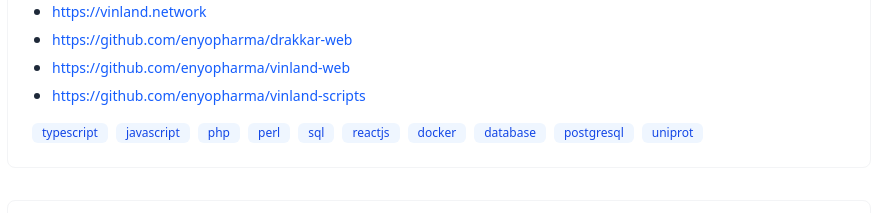
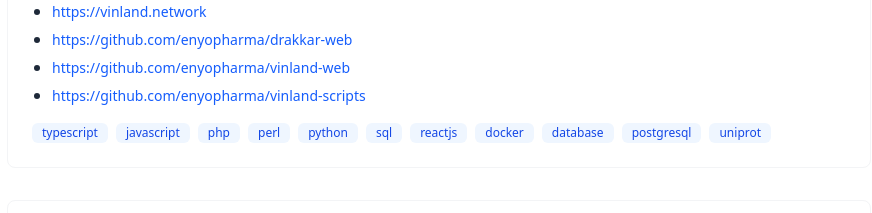
Before and after one commit to pmall/pmall.github.io, a Next.js app: page / in a window 1280 px wide. Shown: the part 780-993 px from the top of the page, without its empty margins (201-1073 px from the left). Built offline with nearby package versions, Linux system fonts and the light colour scheme.

Commit message:
add python

```diff
--- a/src/projects.ts
+++ b/src/projects.ts
@@ -31,6 +31,7 @@
       "javascript",
       "php",
       "perl",
+      "python",
       "sql",
       "reactjs",
       "docker",
```
